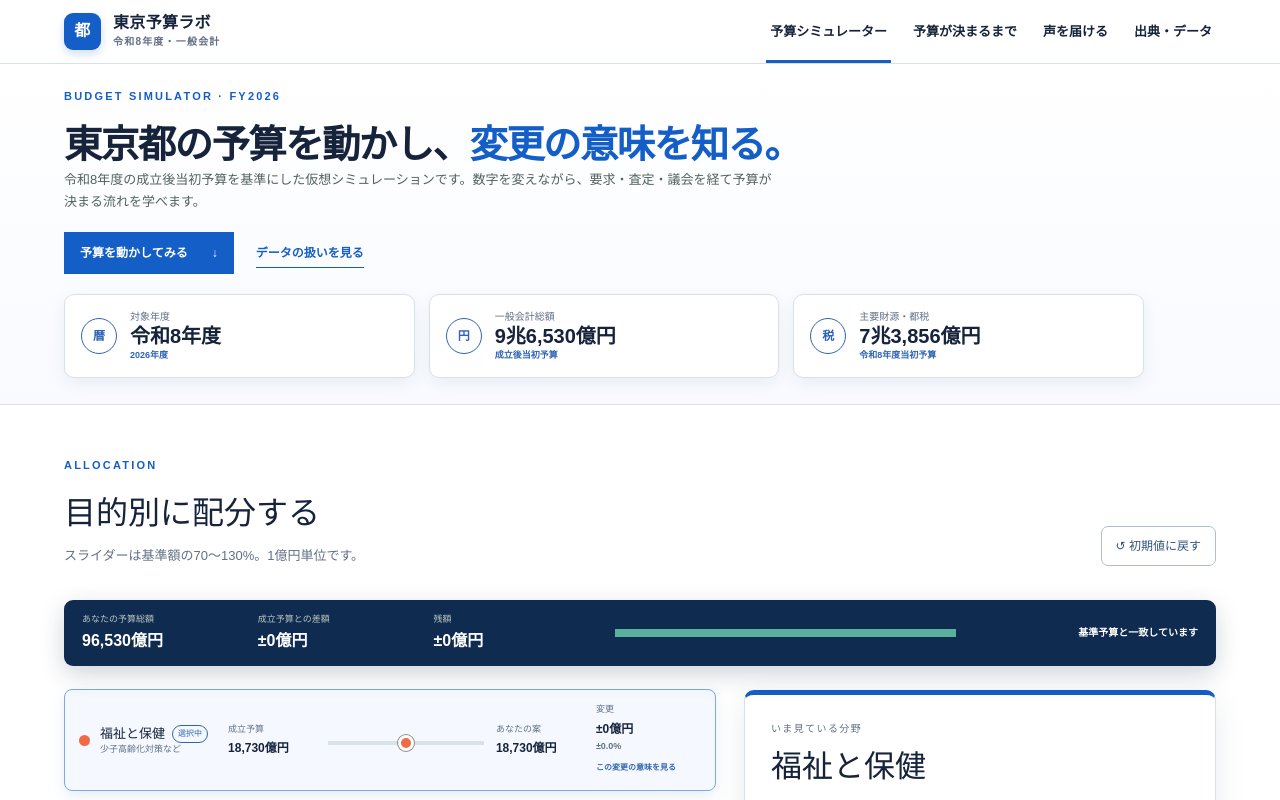
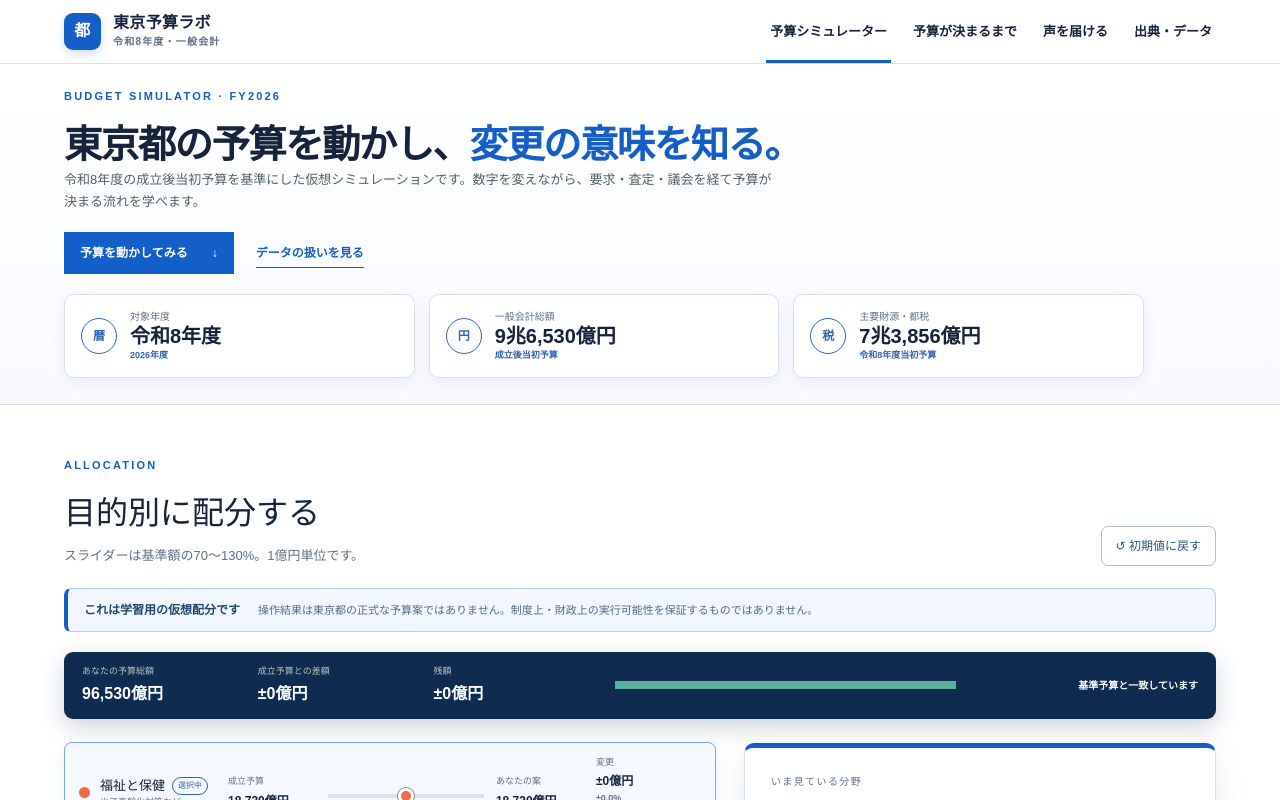
Before and after one commit to okajun35/tokyo-budget-simulator, a Next.js app: page / in a window 1280 px wide. Shown: the top 800 px of the page. Built offline with nearby package versions, Linux system fonts and the light colour scheme.

Commit message:
feat: clarify simulator is hypothetical

```diff
--- a/app/globals.css
+++ b/app/globals.css
@@ -44,6 +44,9 @@ a { color:inherit; }
 .sectionHead h2 { margin:0; font-size:32px; }
 .sectionHead p:not(.eyebrow) { margin:9px 0 0; color:var(--muted); font-size:13px; }
 .reset { background:white; border:1px solid #aebed2; border-radius:7px; padding:10px 14px; color:#31547f; font-size:12px; cursor:pointer; }
+.simulationNotice { display:flex; align-items:baseline; gap:18px; margin:-12px 0 20px; padding:12px 16px; border:1px solid #b8cdea; border-left:4px solid var(--teal); border-radius:7px; background:#f2f7ff; color:#24476f; }
+.simulationNotice strong { flex:none; font-size:12px; }
+.simulationNotice p { margin:0; color:#526b89; font-size:11px; line-height:1.6; }
 .budgetBalance { position:sticky; top:64px; z-index:15; display:grid; grid-template-columns:minmax(390px,1.2fr) minmax(140px,.8fr) 220px; align-items:center; gap:22px; margin-bottom:24px; padding:13px 18px; background:#102b50; color:white; border-radius:9px; box-shadow:0 8px 24px rgba(15,38,65,.2); }
 .balanceMetrics { display:grid; grid-template-columns:repeat(3,1fr); gap:16px; }
 .budgetBalance span { display:block; color:#bcc7c4; font-size:9px; }
@@ -106,5 +109,5 @@ input[type="range"]::-webkit-slider-thumb { appearance:none; width:16px; height:
 footer { display:flex; align-items:center; gap:30px; padding:30px 5vw; background:#0b203d; color:white; }footer p { flex:1; color:#aabbd0; font-size:10px; }footer>a { color:#c2d7f2; font-size:10px; }
 
 @media (max-width:950px) { .overviewCards { grid-template-columns:1fr 1fr; }.simulatorWorkspace { grid-template-columns:1fr; }.contextPanel { position:relative; top:auto; }.budgetBalance { grid-template-columns:1fr; gap:10px; }.budgetBalance p { text-align:left; }.process>div { grid-template-columns:1fr 1fr; }.process button { border:0; }.factGrid { grid-template-columns:1fr; }.participationGrid { grid-template-columns:1fr; } }
-@media (max-width:620px) { .topbar { padding:0 18px; }.topbar nav { gap:8px; }.topbar nav button { font-size:10px; }.brand>span:last-child { font-size:12px; }.hero,.simulator,.fiscalFacts,.subpage { padding:32px 20px; }.overviewCards { grid-template-columns:1fr; }.heroActions { align-items:flex-start; flex-direction:column; }.process { padding:30px 20px; }.process>div { grid-template-columns:1fr; }.sectionHead { align-items:flex-start; gap:20px; flex-direction:column; }.budgetRow { grid-template-columns:1fr 1fr; }.rowIdentity,.sliderCell { grid-column:1 / -1; }.contextPanel { padding:20px; }.participationGrid dl { grid-template-columns:1fr; gap:3px; }.participationGrid dd { margin-bottom:9px; }.sourceList article { grid-template-columns:1fr; }.sourceList dl { grid-template-columns:120px 1fr; }.priority ol { display:grid; }.factGrid article { padding:22px; } footer { align-items:flex-start; flex-direction:column; } }
+@media (max-width:620px) { .topbar { padding:0 18px; }.topbar nav { gap:8px; }.topbar nav button { font-size:10px; }.brand>span:last-child { font-size:12px; }.hero,.simulator,.fiscalFacts,.subpage { padding:32px 20px; }.overviewCards { grid-template-columns:1fr; }.heroActions,.simulationNotice { align-items:flex-start; flex-direction:column; }.simulationNotice { gap:5px; }.process { padding:30px 20px; }.process>div { grid-template-columns:1fr; }.sectionHead { align-items:flex-start; gap:20px; flex-direction:column; }.budgetRow { grid-template-columns:1fr 1fr; }.rowIdentity,.sliderCell { grid-column:1 / -1; }.contextPanel { padding:20px; }.participationGrid dl { grid-template-columns:1fr; gap:3px; }.participationGrid dd { margin-bottom:9px; }.sourceList article { grid-template-columns:1fr; }.sourceList dl { grid-template-columns:120px 1fr; }.priority ol { display:grid; }.factGrid article { padding:22px; } footer { align-items:flex-start; flex-direction:column; } }
 @media (prefers-reduced-motion:reduce) { html { scroll-behavior:auto; } * { transition:none !important; } }
--- a/app/page.tsx
+++ b/app/page.tsx
@@ -86,6 +86,10 @@ export default function Home() {
 
       <section className="simulator" id="simulator">
         <div className="sectionHead"><div><p className="eyebrow">ALLOCATION</p><h2>目的別に配分する</h2><p>スライダーは基準額の70〜130%。1億円単位です。</p></div><button className="reset" onClick={reset}>↺ 初期値に戻す</button></div>
+        <aside className="simulationNotice" role="note">
+          <strong>これは学習用の仮想配分です</strong>
+          <p>操作結果は東京都の正式な予算案ではありません。制度上・財政上の実行可能性を保証するものではありません。</p>
+        </aside>
         <div className="budgetBalance" data-state={balance.status === "balanced" ? "ok" : balance.status === "shortage" ? "over" : "under"} aria-live="polite">
           <div className="balanceMetrics">
             <div><span>あなたの予算総額</span><strong>{money(balance.totalAmount100mYen)}</strong></div>
```
Also changed, not shown: 2 other files (tests, documents, lock files or other folders).
